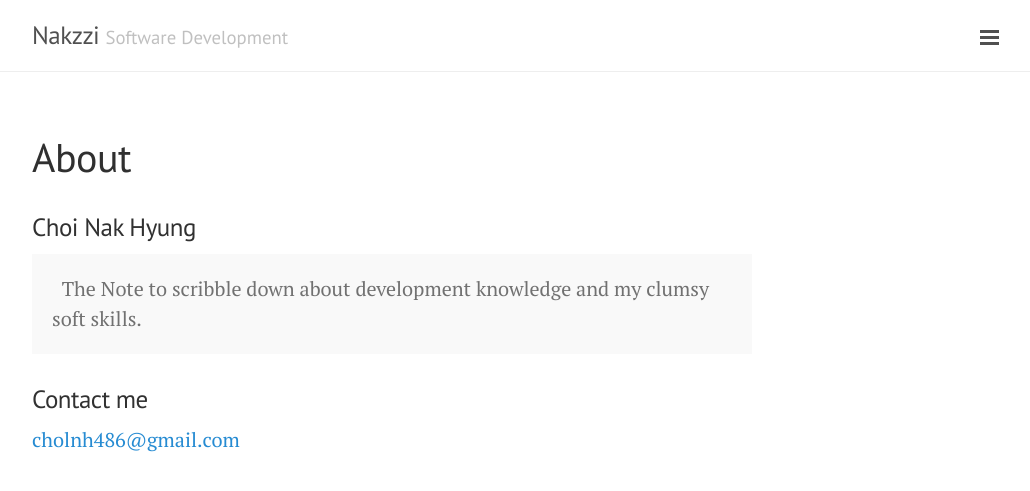
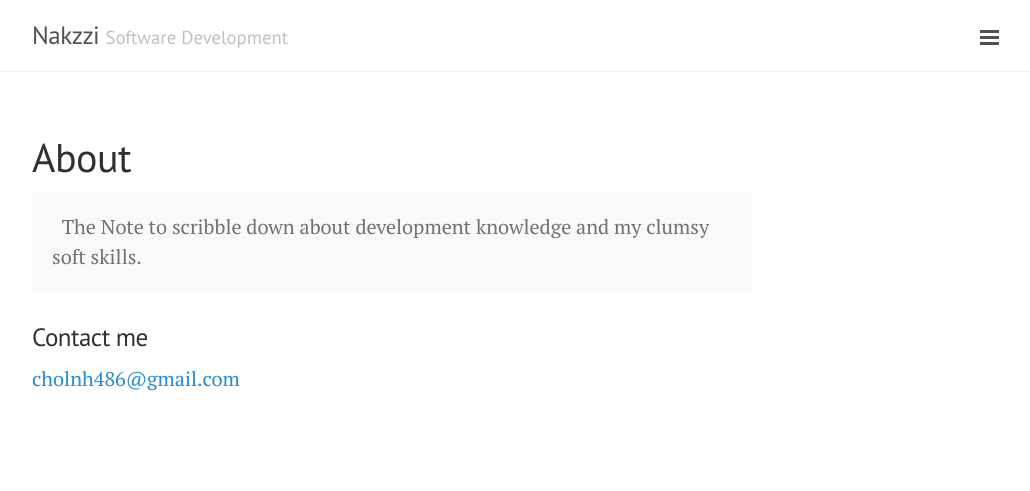
Before and after one commit to cholnh/cholnh.github.io, a Jekyll site: the page built from about.md, in a window 1280 px wide. Shown: the top 491 px of the page, without its empty margins (248-1278 px from the left). Built offline with Jekyll 4.4.1, drawn with Linux system fonts in a browser that asks for light colours; Markdown is read by kramdown in place of the engine named in the settings.

Commit message:
Update about.md

```diff
--- a/about.md
+++ b/about.md
@@ -2,8 +2,6 @@
 layout: page
 title: About
 ---
-
-### Choi Nak Hyung
 
 <p class="message">
    The Note to scribble down about development knowledge and my clumsy soft skills.
```
